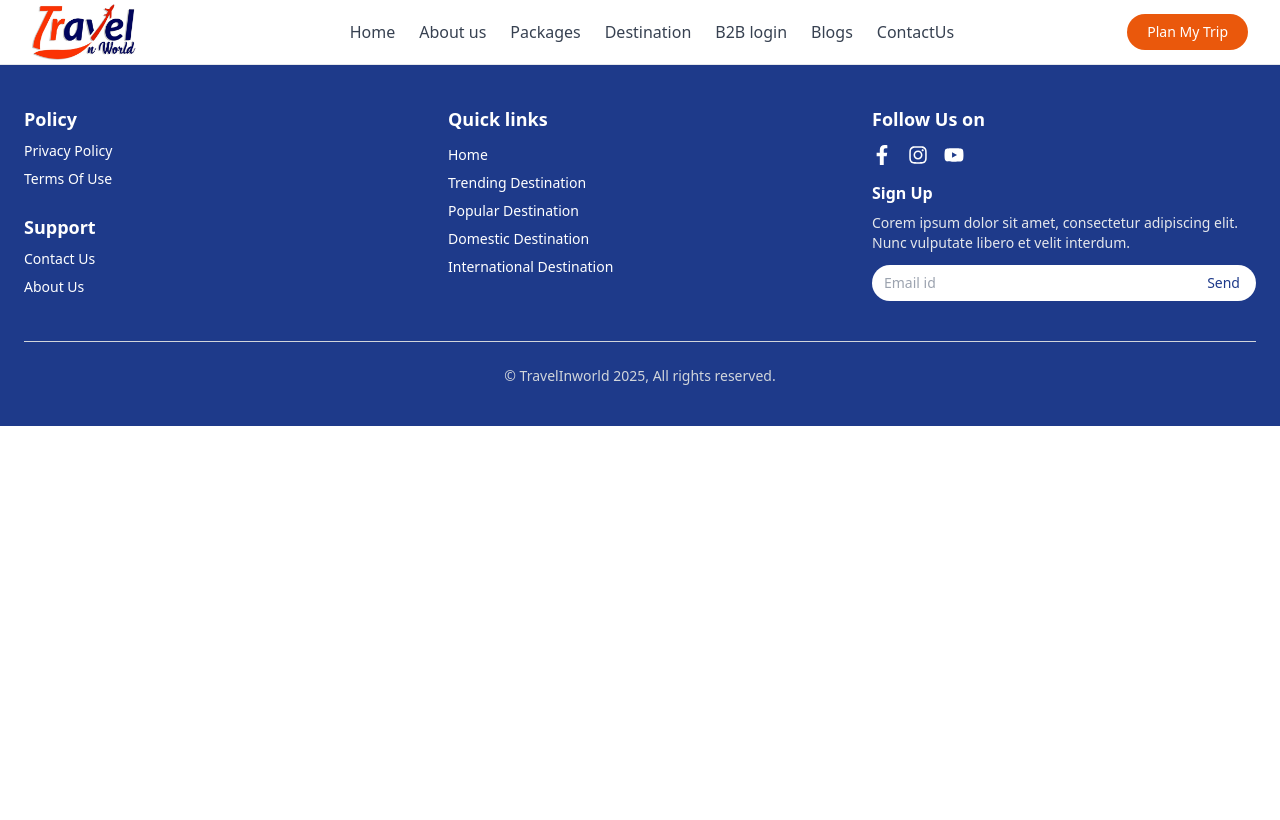
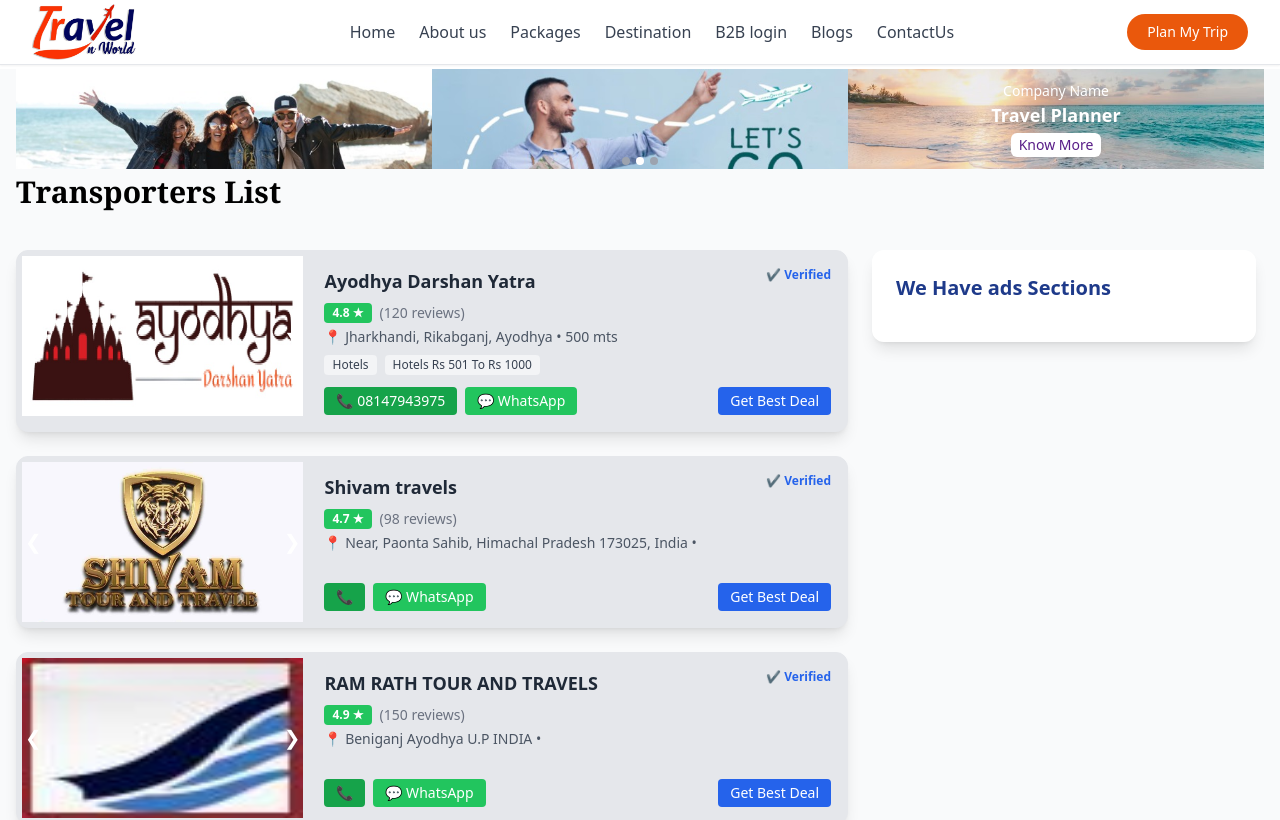
Before and after one commit to admiregroup2025/TravelnWorldZ, a React (Vite) app: page /verified-transpoters-list in a window 1280 px wide. Shown: the top 820 px of the page. Built offline with nearby package versions, Linux system fonts and the light colour scheme.

Commit message:
created list of travellers

```diff
--- a/src/App.jsx
+++ b/src/App.jsx
@@ -16,6 +16,8 @@
 import BlogDetails from './pages/BlogDetails.jsx';
 import EnquiryForm from './forms/EnquiryForm.jsx';
 import GetAQuote from './components/GetAQuote.jsx';
+import TranspotersLists from './components/homeComponent/TranspotersLists.jsx';
+import TrendingDestinationLists from './components/homeComponent/TrendingDestinationLists.jsx';
 
 const App = () => {
   return (
@@ -38,6 +40,8 @@
         <Route path='/trending-destinations/:destinationId/:agencyId' element={<AgentDetailPage/>} />
         <Route path='/nawlesh' element={<EnquiryForm/>} />
         <Route path='/get-a-quote/:destinationId/:agencyId' element={<GetAQuote />} />
+        <Route path='/verified-transpoters-list' element={<TranspotersLists />} />
+        <Route path='/trending-destination-list' element={<TrendingDestinationLists />} />
         {/* Add more routes here as needed */}
       </Routes>
 
--- /dev/null
+++ b/src/components/homeComponent/TranspotersLists.jsx
@@ -0,0 +1,125 @@
+import React from 'react';
+import { useNavigate } from 'react-router-dom';
+import transportData from '../../data/transportData';
+import TopMostBanner from './TopMostBanner';
+
+const TransportersList = () => {
+  const navigate = useNavigate();
+
+  return (
+    <div className="px-4 pb-10 bg-gray-50 min-h-screen">
+       <TopMostBanner />
+      {/* Back Button */}
+      {/* <div className="mb-6">
+        <button
+          onClick={() => navigate(-1)}
+          className="text-blue-600 text-sm font-semibold flex items-center"
+        >
+          ← Back
+        </button>
+      </div> */}
+
+      {/* Title */}
+      <h1 className="text-3xl mt-1 font-serif font-bold mb-10 text-black">
+        Transporters List
+      </h1>
+
+      {/* Two-column layout */}
+      <div className="flex flex-col lg:flex-row gap-6">
+        {/* Left Column - 70%: List of cards (one per row) */}
+        <div className="w-[65vw] space-y-6">
+          {transportData.map((item, index) => (
+            <div
+              key={index}
+              className="bg-gray-200 rounded-xl shadow-lg border border-gray-200 flex flex-col md:flex-row overflow-hidden max-w-full"
+            //   style={{ maxWidth: "100%", boxShadow: "0 2px 6px rgba(50,50,0,0.1)" }}
+            >
+              {/* Left: Image */}
+              <div className=" relative  ">
+                    <img
+                    src={item.image}
+                    alt={item.title}
+                    className=" w-[300px] h-[170px] p-[5px]"
+                    />
+                {/* Static Carousel Buttons */}
+                <button className="absolute left-2 top-1/2 transform -translate-y-1/2 text-white text-xl">❮</button>
+                <button className="absolute right-2 top-1/2 transform -translate-y-1/2 text-white text-xl">❯</button>
+              </div>
+
+              {/* Right: Details */}
+              <div className="md:w-2/3 p-4 flex flex-col justify-between">
+                <div className="flex justify-between items-start mb-2">
+                  <h3 className="font-bold text-gray-800 text-lg">{item.title}</h3>
+                  {item.verified && (
+                    <span className="text-blue-600 text-xs font-semibold ml-2">✔ Verified</span>
+                  )}
+                </div>
+
+                <div className="flex items-center mb-1">
+                  <span className="bg-green-500 text-white text-xs font-bold px-2 py-0.5 rounded mr-2">
+                    {item.rating} ★
+                  </span>
+                  <span className="text-gray-500 text-sm">({item.reviews} reviews)</span>
+                  {item.popular && (
+                    <span className="ml-2 text-orange-500 text-xs bg-orange-100 px-2 py-0.5 rounded">
+                      🔥 Popular
+                    </span>
+                  )}
+                </div>
+
+                <div className="text-sm text-gray-600 mb-2">
+                  📍 {item.location} • {item.distance}
+                </div>
+
+                <div className="flex flex-wrap gap-2 text-xs mb-3">
+                  {item.tags?.map((tag, i) => (
+                    <span
+                      key={i}
+                      className="bg-gray-100 text-gray-700 px-2 py-0.5 rounded"
+                    >
+                      {tag}
+                    </span>
+                  ))}
+                </div>
+
+                {/* Buttons */}
+                <div className="flex items-center gap-2 mt-auto flex-wrap">
+                  <a
+                    href={`tel:${item.phone}`}
+                    className="bg-green-600 text-white px-3 py-1 rounded text-sm"
+                  >
+                    📞 {item.phone}
+                  </a>
+                  <a
+                    href={`https://wa.me/${item.whatsapp}`}
+                    className="bg-green-500 text-white px-3 py-1 rounded text-sm"
+                    target="_blank"
+                    rel="noopener noreferrer"
+                  >
+                    💬 WhatsApp
+                  </a>
+                  <a
+                    href={item.website}
+                    target="_blank"
+                    rel="noopener noreferrer"
+                    className="bg-blue-600 text-white px-3 py-1 rounded text-sm ml-auto"
+                  >
+                    Get Best Deal
+                  </a>
+                </div>
+              </div>
+            </div>
+          ))}
+        </div>
+
+        {/* Right Column - 30%: Form */}
+        <div className="w-[30vw] wfull bg-white shadow-lg rounded-xl p-6 h-fit sticky top-6">
+          <h2 className="text-xl font-bold text-blue-900 mb-4">We Have ads Sections</h2>
+
+        </div>
+      </div>
+    </div>
+  );
+};
+
+export default TransportersList;
--- /dev/null
+++ b/src/components/homeComponent/TrendingDestinationLists.jsx
@@ -0,0 +1,11 @@
+import React from 'react'
+
+const TrendingDestinationLists = () => {
+  return (
+    <div>
+      destinationList
+    </div>
+  )
+}
+
+export default TrendingDestinationLists
--- a/src/data/transportData.js
+++ b/src/data/transportData.js
@@ -1,4 +1,4 @@
-import ayodhaya from '../assets/images/verified/ayodhaya.png';
+import ayodhya from '../assets/images/verified/ayodhaya.jpg';
 import ram from '../assets/images/verified/ram.jpg';
 import shivam from '../assets/images/verified/shivam_travels.jpeg';
 import arora from '../assets/images/verified/arora.jpeg'
@@ -6,13 +6,17 @@
 const transportData = [
   {
     id: 1,
-    image: ayodhaya,
+    image: ayodhya,
     title: "Ayodhya Darshan Yatra",
     location: "Jharkhandi, Rikabganj, Ayodhya",
     rating: 4.8,
     reviews: 120,
     verified: true,
     website: "https://ayodhyadarshanyatra.com/",
+    distance: "500 mts",
+    phone: "08147943975",
+    whatsapp: "918147943975",
+    tags: ["Hotels", "Hotels Rs 501 To Rs 1000"],
   },
   {
     id: 2,
```
Also changed, not shown: src/components/homeComponent/TrendingDestination.jsx (+63 -31 lines), src/components/homeComponent/VerifiedTransportCard.jsx (+114 -29 lines), src/assets/images/verified/ayodhaya.jpg (added).
